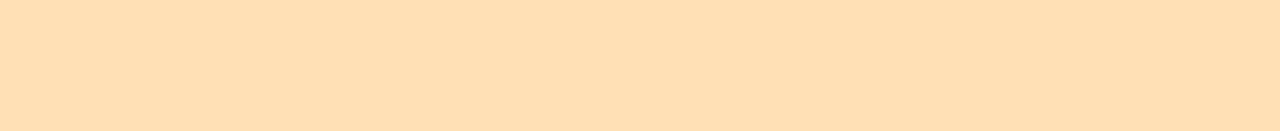
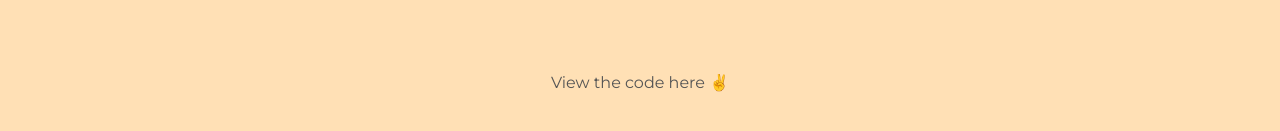
Before and after one commit to silvertejp89/emojipedia, a React (Create React App) app: page / in a window 1280 px wide. Shown: the part 1359-1490 px from the top of the page. Before the commit the page ends 1429 px from the top, so only its background shows below. Built offline with nearby package versions, Linux system fonts and the light colour scheme.

Commit message:
add footer with link to github repo

```diff
--- a/public/index.html
+++ b/public/index.html
@@ -13,4 +13,8 @@
     <div id="root"></div>
     <script src="../src/index.js" type="text/jsx"></script>
   </body>
+
+  <footer>
+    <a href="https://github.com/silvertejp89/emojipedia">View the code here ✌️</a>
+  </footer>
 </html>
--- a/public/styles.css
+++ b/public/styles.css
@@ -82,3 +82,18 @@ dd dl {
 dd dl .term {
   margin-bottom: 1rem;
 }
+
+footer {
+  text-align: center;
+  padding-bottom: 2rem;
+}
+
+a {
+  text-decoration: none;
+  color: #555;
+}
+
+a:hover {
+  font-weight: bolder;
+  ;
+}
--- a/src/components/App.jsx
+++ b/src/components/App.jsx
@@ -20,7 +20,6 @@ function App() {
       <h1>
         <span>emojipedia</span>
       </h1>
-
       <dl className="dictionary">{emojipedia.map(createCard)}</dl>
     </div>
   );
```
Also changed, not shown: src/index.js (+4 -4 lines).
